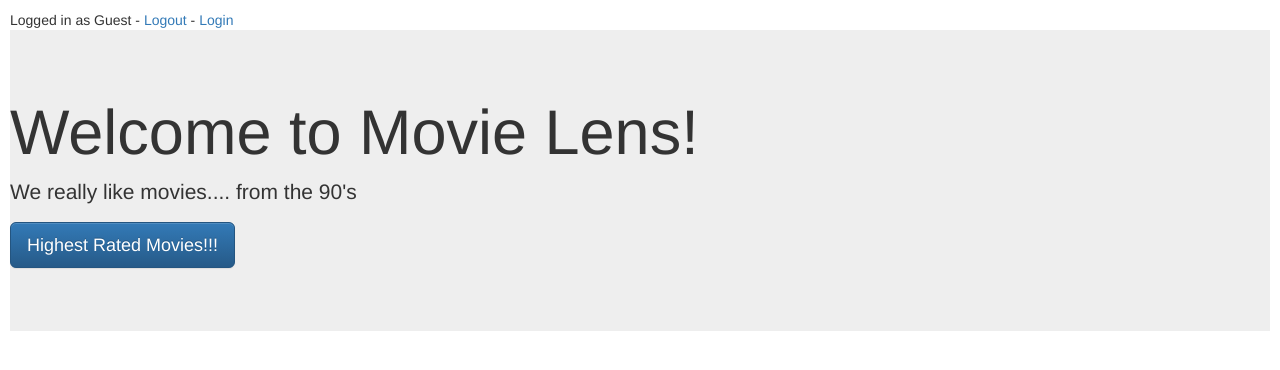
After one commit to andrewmpierce/Movie-Lens-Django, a Django app: page / in a window 1280 px wide. The commit adds this page. Shown: the top 370 px of the page. Run offline with Django 3.2, Linux system fonts and the light colour scheme; some libraries are stand-ins or nearby versions.

Commit message:
updated requirements

```diff
--- /dev/null
+++ b/moviedb/database/templates/database/home.html
@@ -0,0 +1,9 @@
+{% extends "base.html" %}
+{% block content %}
+
+<div class="jumbotron">
+  <h1>Welcome to Movie Lens!</h1>
+  <p>We really like movies.... from the 90's</p>
+  <p><a class="btn btn-primary btn-lg" href="database/top_twenty.html" role="button">Highest Rated Movies!!!</a></p>
+</div>
+{% endblock %}
--- a/moviedb/database/urls.py
+++ b/moviedb/database/urls.py
@@ -1,4 +1,6 @@
 from django.conf.urls import url
+from database.views import HomePageView
+
 from . import views
 
 urlpatterns = [
@@ -7,5 +9,6 @@ urlpatterns = [
     url(r'^movies/(?P<movie_id>\d+)$', views.movie_detail, name='movie_detail'),
     url(r'^rater/(?P<rater_id>\d+)$', views.rater_detail, name='rater_detail'),
     url(r'^list/', views.list_movies, name='list_movies'),
+    url(r'^$', HomePageView.as_view(), name='home')
 
 ]
--- a/moviedb/database/views.py
+++ b/moviedb/database/views.py
@@ -5,6 +5,8 @@ from users.forms import RatingForm
 from django import forms
 from datetime import datetime
 from django.core.paginator import Paginator, EmptyPage, PageNotAnInteger
+from django.views.generic.base import TemplateView
+
 # Create your views here.
 
 
@@ -80,3 +82,14 @@ def list_movies(request):
     except EmptyPage:
         movies = paginator.page(paginator.num_pages)
     return render_to_response('database/list_movies.html', {"movies":movies})
+
+
+
+class HomePageView(TemplateView):
+
+    template_name = "database/home.html"
+
+    def get_context_data(self, **kwargs):
+        context = super(HomePageView, self).get_context_data(**kwargs)
+        context['five_movies'] = Movie.objects.all()[:5]
+        return context
--- /dev/null
+++ b/moviedb/static/main.css
@@ -0,0 +1,5 @@
+.main {
+  padding: 10px;
+
+
+}
--- a/moviedb/templates/base.html
+++ b/moviedb/templates/base.html
@@ -1,11 +1,28 @@
+{% load staticfiles %}
+{% load bootstrap3 %}
+
+<!DOCTYPE html>
+{% bootstrap_javascript jquery=True %}
+<link rel="stylesheet" type="text/css" href="{% static "main.css" %}">
+<html lang="en">
+  <head>
+    <meta charset="utf-8">
+    <meta http-equiv="X-UA-Compatible" content="IE=edge">
+    <meta name="viewport" content="width=device-width, initial-scale=1">
+
 <link rel="stylesheet" href="//maxcdn.bootstrapcdn.com/bootstrap/3.2.0/css/bootstrap.min.css">
 <link rel="stylesheet" href="//maxcdn.bootstrapcdn.com/bootstrap/3.2.0/css/bootstrap-theme.min.css">
+<script src="https://ajax.googleapis.com/ajax/libs/jquery/1.11.3/jquery.min.js"></script>
+<script src="js/bootstrap.min.js"></script>
+
+
+<html>
 {% load staticfiles %}
+{% load bootstrap3 %}
+{% bootstrap_javascript jquery=True %}
+<link rel="stylesheet" type="text/css" href="{% static "main.css" %}">
 
-<!DOCTYPE html>
-<html>
-
-<body>
+<body class=main>
     Logged in as {{ user.username|default:"Guest" }} - <a href="{% url 'top_twenty' %}"></a>
     <a href="{% url 'logout' %}">Logout</a> -
     <a href="{% url 'login'%}?next={{request.path}}">Login</a>
--- a/moviedb/templates/users/profile_edit.html
+++ b/moviedb/templates/users/profile_edit.html
@@ -12,7 +12,7 @@
   <p> Gender: {{user.rater.gender}} </p>
   <p> Occupation: {{user.rater.occupation}} </p>
   <p> Zip-Code: {{user.rater.zipcode}} </p>
-
+<center>
   <h3> All Rated Movies </h3>
   <ul>
     {% for rating in ratings %}
@@ -22,8 +22,10 @@
 
 
       {% endfor %}
+
     </ul>
 </form>
+</center>
 {% endif %}
 
 {% endblock %}
--- a/requirements.txt
+++ b/requirements.txt
@@ -2,3 +2,7 @@ Django
 fake-factory
 psycopg2
 django-bootstrap3
+wekzeug
+django-debug-toolbar
+django-extensions
+django-bootstrap-themes
```
